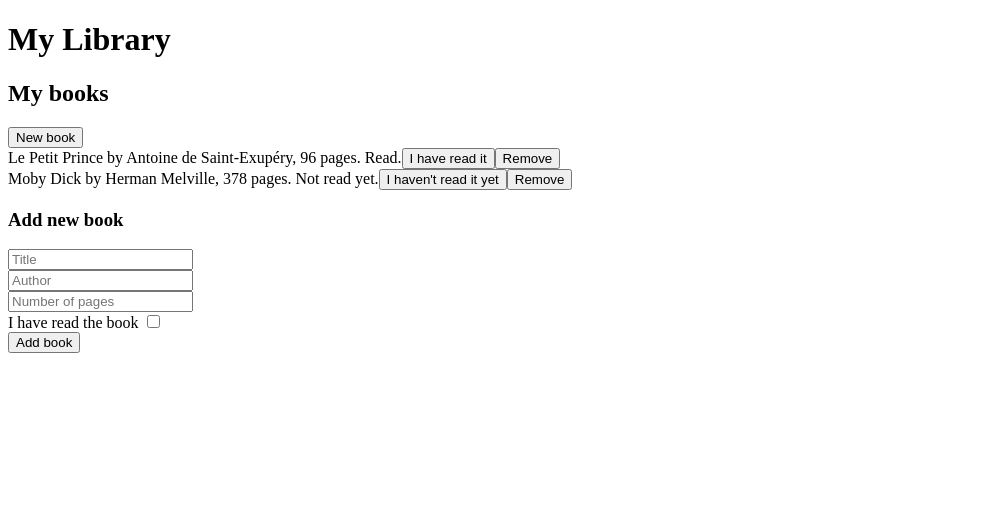
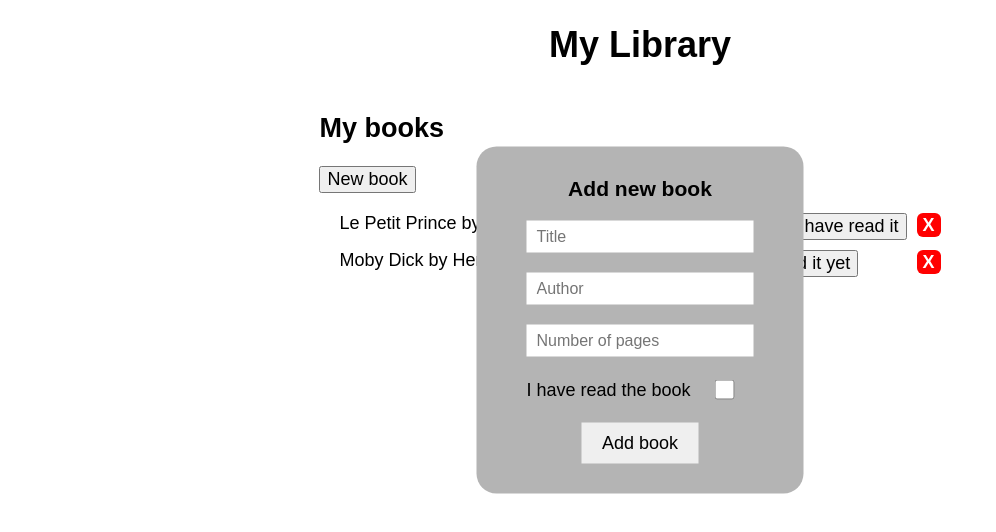
Before and after one commit to RdrBux/library, a plain HTML site: page index.html in a window 1280 px wide. Both pictures are taken after a click on the button "New book". Shown: the whole page, without its empty margins (0-996 px from the left). Drawn offline with Linux system fonts and the light colour scheme.

Commit message:
Add basic css

```diff
--- a/index.html
+++ b/index.html
@@ -31,7 +31,7 @@
               placeholder="Number of pages"
             />
           </div>
-          <div class="input">
+          <div class="input checkbox">
             <label for="read">I have read the book</label>
             <input type="checkbox" name="read" id="read" />
           </div>
--- a/script.js
+++ b/script.js
@@ -33,7 +33,7 @@ function refreshLibrary() {
   for (let i = 0, n = myLibrary.length; i < n; i++) {
     const book = document.createElement("div");
     book.className = "book";
-    book.textContent = `${myLibrary[i].title} by ${myLibrary[i].author}, ${myLibrary[i].pages} pages. ${myLibrary[i].read}.`;
+    book.textContent = `${myLibrary[i].title} by ${myLibrary[i].author}, ${myLibrary[i].pages} pages.`;
 
     // Add "read" button
     const btnRead = document.createElement("button");
@@ -51,7 +51,7 @@ function refreshLibrary() {
     // Add "remove" button
     const btnRemove = document.createElement("button");
     btnRemove.className = "delete";
-    btnRemove.innerHTML = "Remove";
+    btnRemove.innerHTML = "X";
     btnRemove.addEventListener("click", function (e) {
       myLibrary.splice(i, 1);
       refreshLibrary();
--- a/styles.css
+++ b/styles.css
@@ -0,0 +1,88 @@
+body {
+  height: 100%;
+  box-sizing: border-box;
+  display: flex;
+  flex-direction: column;
+  align-items: center;
+  font-family: sans-serif;
+  font-size: 18px;
+  margin: 0;
+}
+
+button {
+  font-size: inherit;
+}
+
+h3 {
+  margin: 0;
+}
+
+.list-of-books {
+  margin: 20px;
+  display: grid;
+  gap: 10px;
+}
+
+.book {
+  display: flex;
+  gap: 10px;
+}
+
+.delete {
+  margin-left: auto;
+  background-color: red;
+  color: white;
+  font-weight: bold;
+  border: none;
+  border-radius: 6px;
+  width: 24px;
+  height: 24px;
+  text-align: center;
+  padding: 0;
+}
+
+.form {
+  position: absolute;
+  top: 40%;
+  left: 50%;
+  transform: translate(-50%, -50%);
+}
+
+#book-form {
+  background-color: #b4b4b4;
+  padding: 30px;
+  border-radius: 20px;
+  text-align: center;
+}
+
+.input {
+  margin: 20px;
+}
+
+input {
+  height: 2rem;
+  font-size: 16px;
+  padding: 0 10px;
+  border: none;
+}
+
+.checkbox {
+  display: flex;
+  align-items: center;
+  gap: 20px;
+}
+
+input[type="checkbox"] {
+  width: 20px;
+  height: 20px;
+  border: none;
+}
+
+input[type="checkbox"]:checked {
+  border: none;
+}
+
+.form button {
+  border: none;
+  padding: 10px 20px;
+}
```
